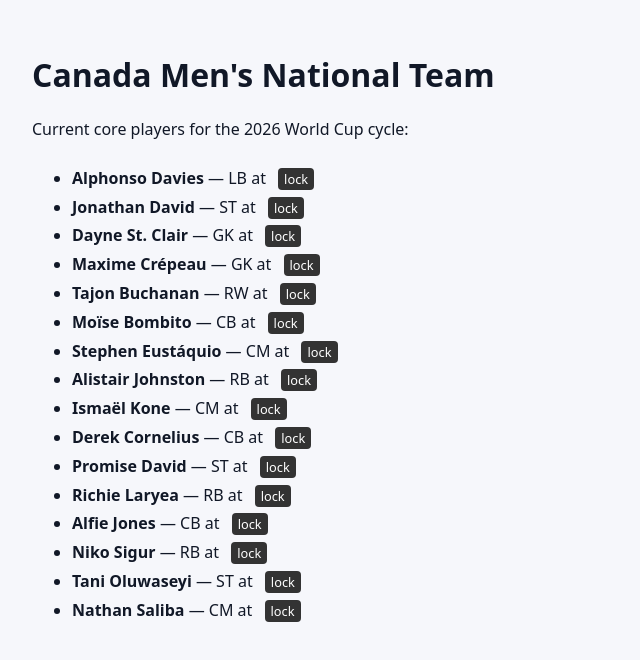
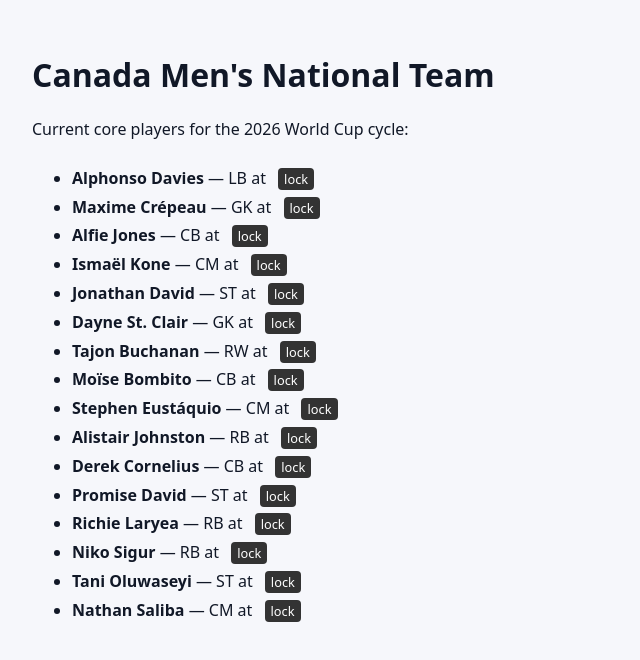
Before and after one commit to marcushenry/cmnt-squad-tracker, a Next.js app: page /players in a window 1280 px wide. Shown: the top 660 px of the page, without its empty margins (0-640 px from the left). Built offline with nearby package versions, Linux system fonts and the light colour scheme.

Commit message:
added all player ids and teams ids to players.json

```diff
--- a/data/players.json
+++ b/data/players.json
@@ -23,6 +23,71 @@
     }
   },
   {
+    "id": 4,
+    "name": "Maxime Crépeau",
+    "position": "GK",
+    "jerseyNumber": 16,
+    "age": "31",
+    "clubTeam": "Portland Timbers",
+    "status": "lock",
+    "injured": false,
+    "imageUrl": "/players/maxime.webp",
+    "clubIconUrl": "/clubs/portland.png",
+    "caps": 29,
+    "apiPlayerId": 51274,
+    "apiTeamId": 1617,
+    "lastClubGame": {
+      "date": "2022-10-09",
+      "opponent": "Real Salt Lake",
+      "competition": "Major League Soccer",
+      "result": "L 1-3"
+    }
+  },
+  {
+    "id": 14,
+    "name": "Alfie Jones",
+    "position": "CB",
+    "jerseyNumber": 15,
+    "age": "28",
+    "clubTeam": "Middlesbrough FC",
+    "status": "lock",
+    "injured": false,
+    "imageUrl": "/players/alfie.webp",
+    "clubIconUrl": "/clubs/middlesbrough.png",
+    "caps": 1,
+    "goals": 0,
+    "apiTeamId": 70,
+    "apiPlayerId": 319480,
+    "lastClubGame": {
+      "date": "2023-05-17",
+      "opponent": "Coventry",
+      "competition": "Championship",
+      "result": "L 0-1"
+    }
+  },
+  {
+    "id": 9,
+    "name": "Ismaël Kone",
+    "position": "CM",
+    "jerseyNumber": 8,
+    "age": "23",
+    "clubTeam": "U.S. Sassuolo Calcio",
+    "status": "lock",
+    "injured": false,
+    "imageUrl": "/players/kone.webp",
+    "clubIconUrl": "/clubs/sassuolo.png",
+    "caps": 37,
+    "goals": 4,
+    "apiTeamId": 488,
+    "apiPlayerId": 245002,
+    "lastClubGame": {
+      "date": "2023-06-02",
+      "opponent": "Fiorentina",
+      "competition": "Serie A",
+      "result": "L 1-3"
+    }
+  },
+  {
     "id": 2,
     "name": "Jonathan David",
     "position": "ST",
@@ -34,7 +99,15 @@
     "imageUrl": "/players/david.webp",
     "clubIconUrl": "/clubs/juventus.png",
     "goals": 37,
-    "caps": 73
+    "caps": 73,
+    "apiPlayerId": 8489,
+    "apiTeamId": 496,
+    "lastClubGame": {
+      "date": "2023-06-04",
+      "opponent": "Udinese",
+      "competition": "Serie A",
+      "result": "W 1-0"
+    }
   },
   {
     "id": 3,
@@ -47,20 +120,18 @@
     "injured": false,
     "imageUrl": "/players/dayne.webp",
     "clubIconUrl": "/clubs/minnesota.png",
-    "caps": 18
-  },
-  {
-    "id": 4,
-    "name": "Maxime Crépeau",
-    "position": "GK",
-    "jerseyNumber": 16,
-    "age": "31",
-    "clubTeam": "Portland Timbers",
-    "status": "lock",
-    "injured": false,
-    "imageUrl": "/players/maxime.webp",
-    "clubIconUrl": "/clubs/portland.png",
-    "caps": 29
+    "caps": 18,
+    "apiPlayerId": 51148,
+    "apiTeamId": 1612,
+    "lastClubGame": {
+      "date": "2022-10-18",
+      "opponent": "FC Dallas",
+      "competition": "Major League Soccer",
+      "minutes": 120,
+      "goals": null,
+      "assists": null,
+      "result": "D 1-1"
+    }
   },
   {
     "id": 5,
@@ -74,7 +145,15 @@
     "imageUrl": "/players/tajon.webp",
     "clubIconUrl": "/clubs/villareal.png",
     "caps": 57,
-    "goals": 8
+    "goals": 8,
+    "apiPlayerId": 51016,
+    "apiTeamId": 533,
+    "lastClubGame": {
+      "date": "2023-06-04",
+      "opponent": "Atletico Madrid",
+      "competition": "La Liga",
+      "result": "D 2-2"
+    }
   },
   {
     "id": 6,
@@ -110,7 +189,18 @@
     "imageUrl": "/players/stephen.webp",
     "clubIconUrl": "/clubs/porto.png",
     "goals": 4,
-    "caps": 54
+    "caps": 54,
+    "apiTeamId": 212,
+    "apiPlayerId": 35570,
+    "lastClubGame": {
+      "date": "2023-06-04",
+      "opponent": "SC Braga",
+      "competition": "Taça de Portugal",
+      "minutes": 89,
+      "goals": null,
+      "assists": null,
+      "result": "W 2-0"
+    }
   },
   {
     "id": 8,
@@ -124,21 +214,15 @@
     "imageUrl": "/players/johnston.webp",
     "clubIconUrl": "/clubs/celtic.png",
     "caps": 56,
-    "goals": 1
-  },
-  {
-    "id": 9,
-    "name": "Ismaël Kone",
-    "position": "CM",
-    "jerseyNumber": 8,
-    "age": "23",
-    "clubTeam": "U.S. Sassuolo Calcio",
-    "status": "lock",
-    "injured": false,
-    "imageUrl": "/players/kone.webp",
-    "clubIconUrl": "/clubs/sassuolo.png",
-    "caps": 37,
-    "goals": 4
+    "goals": 1,
+    "apiTeamId": 247,
+    "apiPlayerId": 78547,
+    "lastClubGame": {
+      "date": "2023-06-03",
+      "opponent": "Inverness CT",
+      "competition": "FA Cup",
+      "result": "W 3-1"
+    }
   },
   {
     "id": 10,
@@ -152,7 +236,15 @@
     "caps": 40,
     "goals": 1,
     "imageUrl": "/players/derek.webp",
-    "clubIconUrl": "/clubs/rangers.png"
+    "clubIconUrl": "/clubs/rangers.png",
+    "apiTeamId": 257,
+    "apiPlayerId": 51295,
+    "lastClubGame": {
+      "date": "2023-05-27",
+      "opponent": "ST Mirren",
+      "competition": "Premiership",
+      "result": "W 3-0"
+    }
   },
   {
     "id": 11,
@@ -166,7 +258,15 @@
     "imageUrl": "/players/promise.webp",
     "clubIconUrl": "/clubs/union.png",
     "goals": 3,
-    "caps": 8
+    "caps": 8,
+    "apiTeamId": 1393,
+    "apiPlayerId": 313353,
+    "lastClubGame": {
+      "date": "2023-06-04",
+      "opponent": "Club Brugge KV",
+      "competition": "Jupiler Pro League",
+      "result": "L 1-3"
+    }
   },
   {
     "id": 12,
@@ -180,21 +280,15 @@
     "imageUrl": "/players/richie.webp",
     "clubIconUrl": "/clubs/toronto.png",
     "caps": 71,
-    "goals": 1
-  },
-  {
-    "id": 14,
-    "name": "Alfie Jones",
-    "position": "CB",
-    "jerseyNumber": 15,
-    "age": "28",
-    "clubTeam": "Middlesbrough FC",
-    "status": "lock",
-    "injured": false,
-    "imageUrl": "/players/alfie.webp",
-    "clubIconUrl": "/clubs/middlesbrough.png",
-    "caps": 1,
-    "goals": 0
+    "goals": 1,
+    "apiPlayerId": 50816,
+    "apiTeamId": 1601,
+    "lastClubGame": {
+      "date": "2022-10-09",
+      "opponent": "Philadelphia Union",
+      "competition": "Major League Soccer",
+      "result": "L 0-4"
+    }
   },
   {
     "id": 15,
@@ -208,7 +302,18 @@
     "imageUrl": "/players/niko.webp",
     "clubIconUrl": "/clubs/split.png",
     "caps": 15,
-    "goals": 2
+    "goals": 2,
+    "apiTeamId": 608,
+    "apiPlayerId": 416901,
+    "lastClubGame": {
+      "date": "2023-05-28",
+      "opponent": "Sibenik",
+      "competition": "HNL",
+      "minutes": 94,
+      "goals": null,
+      "assists": null,
+      "result": "W 3-0"
+    }
   },
   {
     "id": 16,
@@ -244,6 +349,14 @@
     "imageUrl": "/players/saliba.webp",
     "clubIconUrl": "/clubs/anderlecht.png",
     "goals": 2,
-    "caps": 11
+    "caps": 11,
+    "apiPlayerId": 294824,
+    "apiTeamId": 554,
+    "lastClubGame": {
+      "date": "2023-04-23",
+      "opponent": "KV Mechelen",
+      "competition": "Jupiler Pro League",
+      "result": "L 2-3"
+    }
   }
 ]
--- a/pages/index.tsx
+++ b/pages/index.tsx
@@ -184,7 +184,7 @@ const HomePage = () => {
                           <span className="player-name">{p.name}</span>
 
                           <div className="player-tooltip">
-                            <div className="player-tooltip-header">Stats</div>
+                            <div className="player-tooltip-header">International Stats</div>
                             <div className="player-tooltip-body">
                               <div className="player-tooltip-row">
                                 <span>🇨🇦 Canada Caps</span>
```
